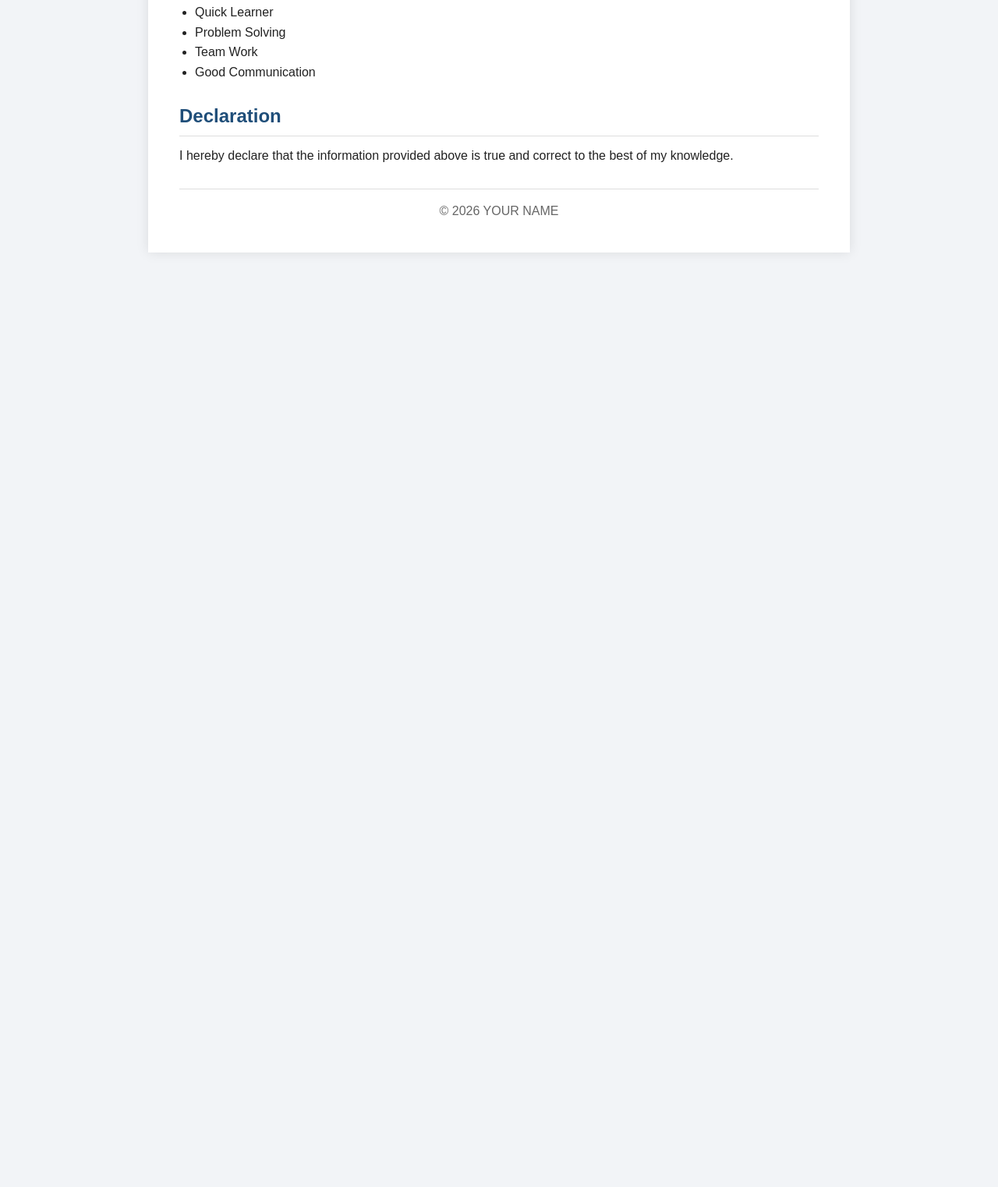
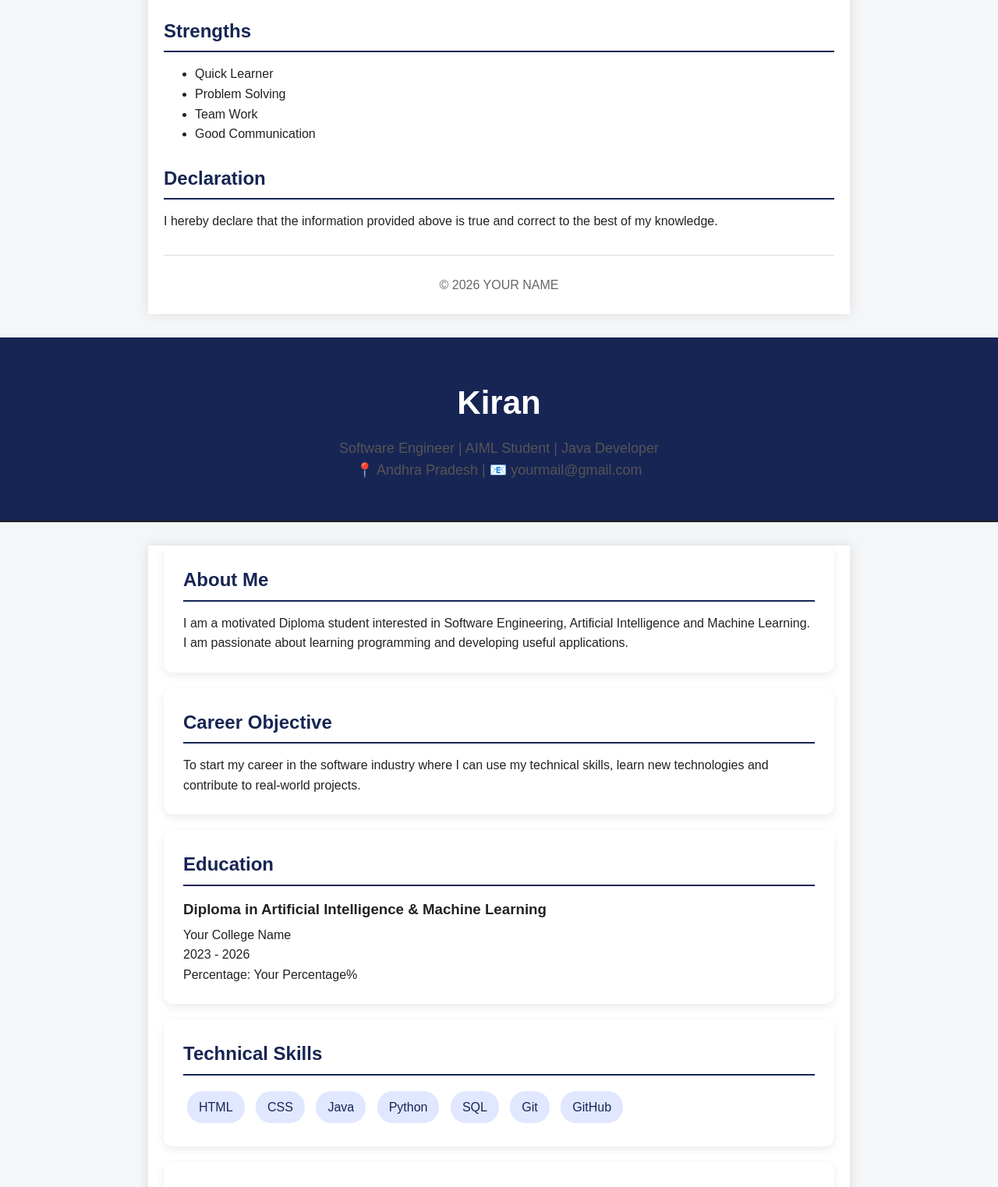
Before and after one commit to kancharlakiran95-max/My-website, a plain HTML site: page index.html in a window 1280 px wide. Shown: the part 1277-2800 px from the top of the page at 78% size. Before the commit the page ends 1631 px from the top, so only its background shows below. Drawn offline with Linux system fonts and the light colour scheme.

Commit message:
Update index.html

```diff
--- a/index.html
+++ b/index.html
@@ -217,3 +217,214 @@
 
 </body>
 </html>
+<!DOCTYPE html>
+<html lang="en">
+<head>
+    <meta charset="UTF-8">
+    <meta name="viewport" content="width=device-width, initial-scale=1.0">
+    <title>Kiran - Resume</title>
+
+    <style>
+        * {
+            margin: 0;
+            padding: 0;
+            box-sizing: border-box;
+            font-family: Arial, sans-serif;
+        }
+
+        body {
+            background: #f4f6f8;
+            color: #222;
+            line-height: 1.6;
+        }
+
+        header {
+            background: #172554;
+            color: white;
+            text-align: center;
+            padding: 50px 20px;
+        }
+
+        header h1 {
+            font-size: 42px;
+            margin-bottom: 10px;
+        }
+
+        header p {
+            font-size: 18px;
+        }
+
+        .container {
+            max-width: 900px;
+            margin: 30px auto;
+            padding: 0 20px;
+        }
+
+        .card {
+            background: white;
+            padding: 25px;
+            margin-bottom: 20px;
+            border-radius: 12px;
+            box-shadow: 0 4px 12px rgba(0,0,0,0.08);
+        }
+
+        h2 {
+            color: #172554;
+            margin-bottom: 15px;
+            border-bottom: 2px solid #172554;
+            padding-bottom: 6px;
+        }
+
+        h3 {
+            margin-bottom: 5px;
+        }
+
+        ul {
+            padding-left: 20px;
+        }
+
+        .skills span {
+            display: inline-block;
+            background: #e0e7ff;
+            color: #172554;
+            padding: 8px 15px;
+            margin: 5px;
+            border-radius: 20px;
+        }
+
+        .buttons {
+            text-align: center;
+            margin: 30px 0;
+        }
+
+        .btn {
+            display: inline-block;
+            background: #172554;
+            color: white;
+            padding: 13px 22px;
+            margin: 5px;
+            border-radius: 7px;
+            text-decoration: none;
+        }
+
+        .btn:hover {
+            background: #2563eb;
+        }
+
+        footer {
+            text-align: center;
+            padding: 25px;
+            color: #666;
+        }
+    </style>
+</head>
+
+<body>
+
+<header>
+    <h1>Kiran</h1>
+    <p>Software Engineer | AIML Student | Java Developer</p>
+    <p>📍 Andhra Pradesh | 📧 yourmail@gmail.com</p>
+</header>
+
+<div class="container">
+
+    <div class="card">
+        <h2>About Me</h2>
+        <p>
+            I am a motivated Diploma student interested in Software Engineering,
+            Artificial Intelligence and Machine Learning. I am passionate about
+            learning programming and developing useful applications.
+        </p>
+    </div>
+
+    <div class="card">
+        <h2>Career Objective</h2>
+        <p>
+            To start my career in the software industry where I can use my
+            technical skills, learn new technologies and contribute to
+            real-world projects.
+        </p>
+    </div>
+
+    <div class="card">
+        <h2>Education</h2>
+
+        <h3>Diploma in Artificial Intelligence & Machine Learning</h3>
+        <p>Your College Name</p>
+        <p>2023 - 2026</p>
+        <p>Percentage: Your Percentage%</p>
+    </div>
+
+    <div class="card">
+        <h2>Technical Skills</h2>
+
+        <div class="skills">
+            <span>HTML</span>
+            <span>CSS</span>
+            <span>Java</span>
+            <span>Python</span>
+            <span>SQL</span>
+            <span>Git</span>
+            <span>GitHub</span>
+        </div>
+    </div>
+
+    <div class="card">
+        <h2>Projects</h2>
+
+        <h3>Personal Resume Website</h3>
+        <p>
+            Developed a responsive personal resume website using HTML and CSS
+            to showcase my education, technical skills and projects.
+        </p>
+
+        <br>
+
+        <h3>AI / ML Project</h3>
+        <p>
+            Add your AI or Machine Learning project details here.
+        </p>
+    </div>
+
+    <div class="card">
+        <h2>Strengths</h2>
+
+        <ul>
+            <li>Quick Learner</li>
+            <li>Problem Solving</li>
+            <li>Team Work</li>
+            <li>Communication Skills</li>
+            <li>Self Motivated</li>
+        </ul>
+    </div>
+
+    <div class="card">
+        <h2>Contact Me</h2>
+
+        <p>📧 Email: yourmail@gmail.com</p>
+        <p>📱 Phone: +91 XXXXX XXXXX</p>
+        <p>💻 GitHub: github.com/yourusername</p>
+        <p>🔗 LinkedIn: linkedin.com/in/yourusername</p>
+    </div>
+
+    <div class="buttons">
+
+        <a class="btn" href="mailto:yourmail@gmail.com">
+            📧 Contact Me
+        </a>
+
+        <a class="btn" href="resume.pdf" download>
+            📄 Download Resume
+        </a>
+
+    </div>
+
+</div>
+
+<footer>
+    © 2026 Kiran | Personal Resume Website
+</footer>
+
+</body>
+</html>
```
